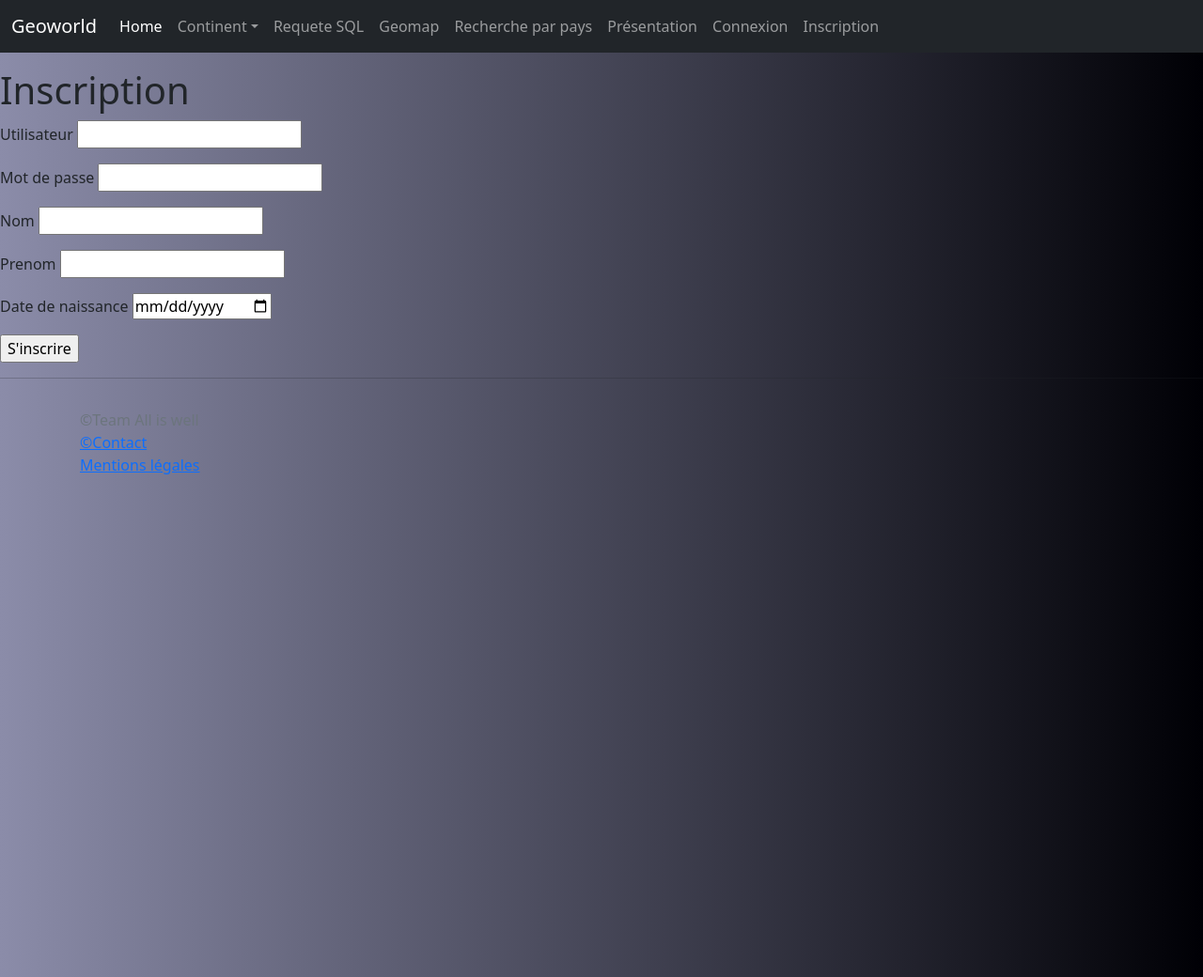
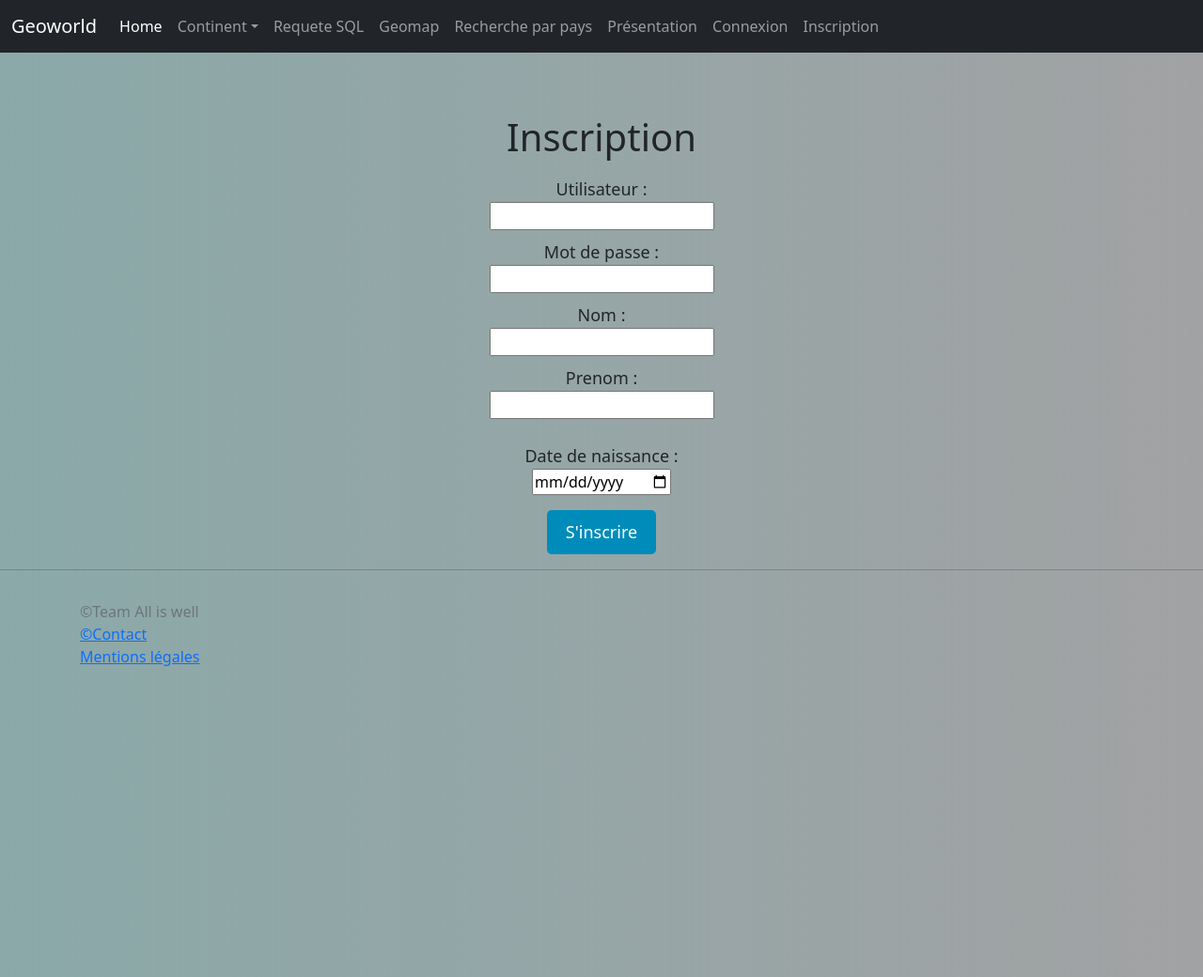
Before and after one commit to devamadushan/GEOWORLD, a PHP site: page /Inscrip.php in a window 1280 px wide. Shown: the top 1040 px of the page at 94% size. Run offline with PHP 8.4, Linux system fonts and the light colour scheme; data that the repository does not hold is empty.

Commit message:
Modification CSS

```diff
--- a/Inscrip.php
+++ b/Inscrip.php
@@ -35,21 +35,25 @@ require_once 'inc/connect-db.php';
 require_once 'inc/manager-db.php';
 require_once 'header.php';
 ?>
-<form action="GeoworldTraitement.php" method="post">
+<form action="GeoworldTraitement.php" class="traite" method="post">
 <h1>Inscription</h1>
 
-<p>Utilisateur <input type="text" name="login"></p>
+<label for="utilisateur">Utilisateur : </label>
+<input type="text" id="utilisateur" name="login" required>
 
-<p>Mot de passe <input type="password" name="pwd"></p>
+<label for="pwd">Mot de passe : </label>
+<input type="password" id="password" name="pwd" required>
 
-<p>Nom <input type="text"  name="nom" required></p>
+<label for="Nom">Nom : </label>
+<input type="text" id="nom" name="nom" required>
 
-<p>Prenom <input type="text" name="prenom" required></p>
+<label for="prenom">Prenom : </label>
+<input type="text" id="prenom" name="prenom" required></p>
 
-<p>Date de naissance
+<label for="calendrier">Date de naissance : </label>
       <input type="date" name="calendrier" required></p>
 
-<input type="submit" value="S'inscrire">
+<input type="submit" id="sub" value="S'inscrire">
 
 </form>
 </body>
--- a/InscripSucces.php
+++ b/InscripSucces.php
@@ -2,10 +2,11 @@
 <head>
 	<meta charset="utf-8">
 	<meta name="viewport" content="width=device-width, initial-scale=1">
+	<link rel="stylesheet" href="style.css" />
 	<title>Traitement Geoworld</title>
 </head>
 <body>
-    <h1> Félicitation vous êtes inscrits avec succès ! </h1>
+    <h1 id="succ"> Félicitation vous êtes inscrits avec succès ! </h1>
 </br>
-<a href="index.php">Cliquez ici pour revenir à la page d'accueil</a>
+<p id="ici"><a href="index.php">Cliquez ici pour revenir à la page d'accueil</a></p>
 </body>
--- a/index.php
+++ b/index.php
@@ -4,7 +4,7 @@
     <meta charset="UTF-8">
     <meta http-equiv="X-UA-Compatible" content="IE=edge">
     <meta name="viewport" content="width=device-width, initial-scale=1.0">
-    <link rel="stylesheet" href="stylehome.css" />
+    <link rel="stylesheet" href="style.css" />
     <title>Document</title><?php
 /**
  * Home Page
--- a/style.css
+++ b/style.css
@@ -92,7 +92,7 @@ table {
 
      /* background color*/
 :root{
-    --color-bg: linear-gradient(to right,#8b8ca9,#000005);
+    --color-bg: linear-gradient(to right,#8ba9a9,#0001055d);
     --color-glass:linear-gradient(to left,#142544,#1a9092);
     --color-water:linear-gradient(to left,#142544,#1b6d6e);
     --color-merde:linear-gradient(to right,#D0E3FA,#0059ff);
@@ -163,3 +163,46 @@ body{
         border: medium solid #ffffff;
 
     }
+    /* inscrip.php */
+    .traite {
+        display: flex;
+        flex-direction: column;
+        align-items: center;
+        justify-content: center;
+        margin-top: 50px;
+    }
+    label {
+        font-size: 18px;
+        margin-top: 10px;
+    }
+
+
+    #sub {
+      background-color: #008CBA;
+      color: white;
+      padding: 10px 20px;
+      border-radius: 5px;
+      border: none;
+      font-size: 18px;
+      cursor: pointer;
+    }
+    #co{
+       font-family: Verdana, Geneva, Tahoma, sans-serif;
+    }
+    input[type="submit"]:hover {
+       background-color: #006F8C;
+    }
+/*inscripSucces*/
+#succ{
+    font-size: 40px;
+    font-family: Verdana, Geneva, Tahoma, sans-serif;
+    background-color: aquamarine;
+    display: flex;
+    flex-direction: column;
+    align-items: center;
+  }
+#ici{
+    font-size: 25px;
+    text-align: center;
+    font-family: 'Franklin Gothic Medium', 'Arial Narrow', Arial, sans-serif;
+  }
```
